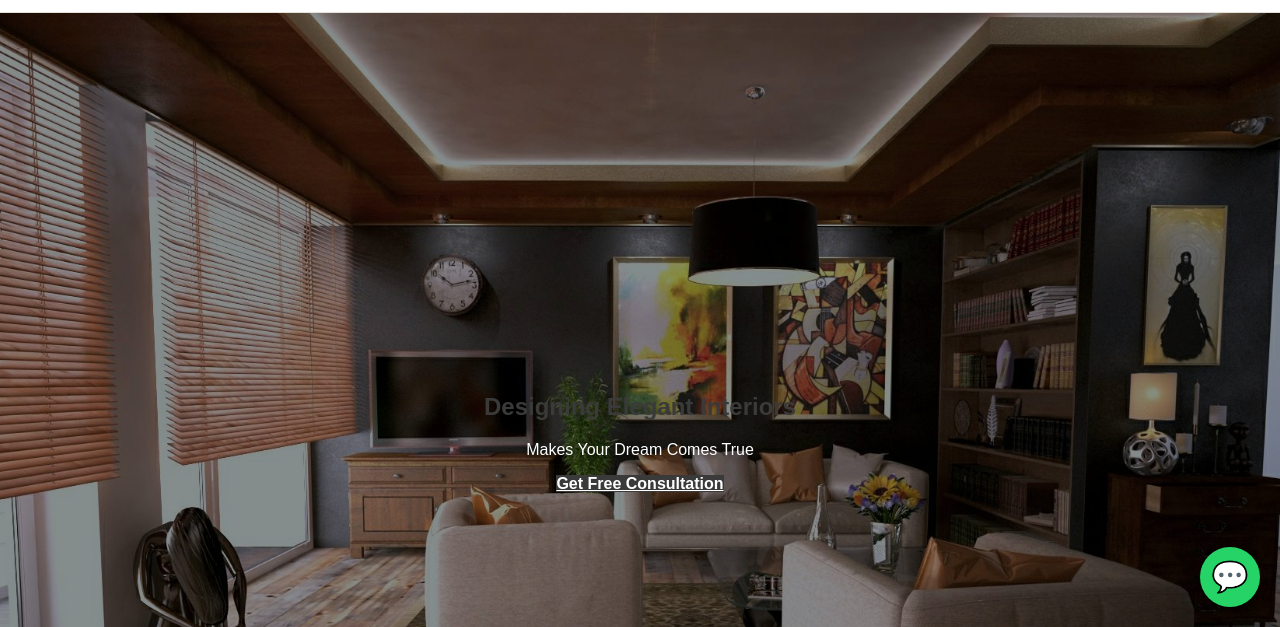
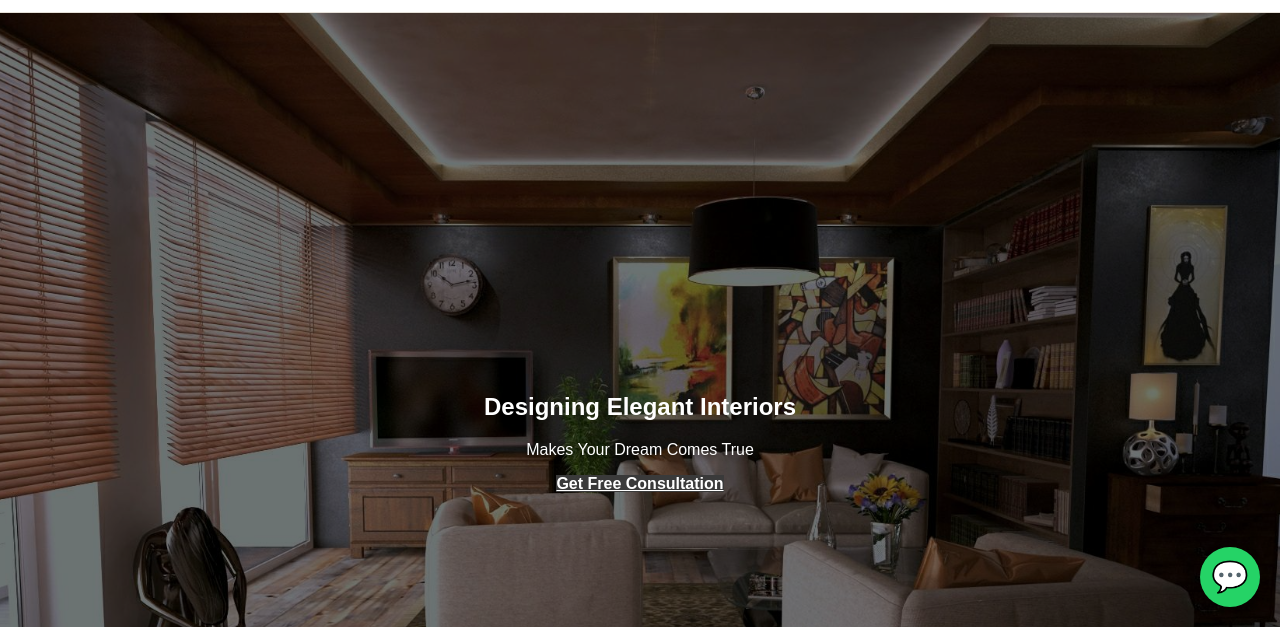
Before and after one commit to koushithahearts-cell/shastha-creation, a plain HTML site: page index.html in a window 1280 px wide. Shown: the part 173-800 px from the top of the page. Drawn offline with Linux system fonts and the light colour scheme.

Commit message:
Update style.css

```diff
--- a/style.css
+++ b/style.css
@@ -293,3 +293,42 @@ section h2 {
   position: relative;
   z-index: 1;
 }
+/* ===== HOME SECTION VISIBILITY FIX ===== */
+
+#home {
+  position: relative;
+  color: #ffffff;
+}
+
+#home h1,
+#home h2,
+#home p {
+  color: #ffffff;
+}
+
+/* Dark overlay for readability */
+#home::before {
+  content: "";
+  position: absolute;
+  inset: 0;
+  background: rgba(0, 0, 0, 0.55);
+  z-index: 1;
+}
+
+#home * {
+  position: relative;
+  z-index: 2;
+}
+#home .btn,
+#home button {
+  background-color: #3A3A3A; /* dark grey */
+  color: #ffffff;
+  font-weight: 600;
+  padding: 12px 24px;
+  border-radius: 25px;
+  border: none;
+}
+
+#home .btn:hover {
+  background-color: #6B8E23; /* olive green */
+}
```
